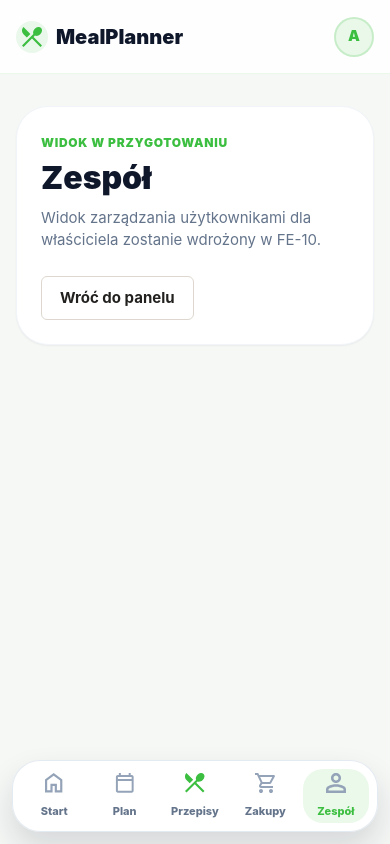
After one commit to danielryz/meal-planner, a PHP site: page /users in a window 390 px wide. The commit adds this page. Run offline with PHP 8.4, Linux system fonts and the light colour scheme.

Commit message:
feat(frontend): add authenticated app shell
  - add responsive app topbar and mobile navigation for protected views
  - create dashboard and app placeholder views for upcoming frontend screens
  - add temporary routes for meal planner, grocery list, users, settings, and logout
  - add app shell styles and local navigation icons
  - document backend requirements for role-aware app navigation

```diff
--- a/Routing.php
+++ b/Routing.php
@@ -28,13 +28,33 @@ class Routing {
             "controller" => "DashboardController",
             "action" => "recipes"
         ],
+        "meal-planner" => [
+            "controller" => "DashboardController",
+            "action" => "mealPlanner"
+        ],
+        "grocery-list" => [
+            "controller" => "DashboardController",
+            "action" => "groceryList"
+        ],
+        "users" => [
+            "controller" => "DashboardController",
+            "action" => "users"
+        ],
+        "settings" => [
+            "controller" => "DashboardController",
+            "action" => "settings"
+        ],
+        "logout" => [
+            "controller" => "SecurityController",
+            "action" => "logout"
+        ],
         "dashboard" => [
             "controller" => "DashboardController",
-            "action" => "index"
+            "action" => "dashboard"
         ],
         "" => [
             "controller" => "DashboardController",
-            "action" => "index"
+            "action" => "home"
         ],
     ];
 
@@ -45,7 +65,12 @@ class Routing {
             case '':
             case 'about':
             case 'recipes':
+            case 'meal-planner':
+            case 'grocery-list':
+            case 'users':
+            case 'settings':
             case 'login':
+            case 'logout':
             case 'register':
                 $controller = Routing::$routes[$path]["controller"];
                 $action = Routing::$routes[$path]["action"];
--- /dev/null
+++ b/public/styles/views/app-shell.css
@@ -0,0 +1,359 @@
+.app-page {
+  min-height: 100vh;
+  background: #f6f8f6;
+  color: #0f172a;
+  padding-bottom: 0;
+}
+
+.app-topbar {
+  position: sticky;
+  top: 0;
+  z-index: 30;
+  border-bottom: 1px solid rgba(60, 190, 64, 0.1);
+  background: rgba(255, 255, 255, 0.84);
+  backdrop-filter: blur(12px);
+}
+
+.app-topbar__inner {
+  width: min(100% - 48px, 1280px);
+  min-height: 73px;
+  display: flex;
+  align-items: center;
+  gap: 32px;
+  margin: 0 auto;
+}
+
+.app-brand {
+  display: inline-flex;
+  align-items: center;
+  gap: 8px;
+  color: #0f172a;
+  font-size: 1.25rem;
+  font-weight: 900;
+  text-decoration: none;
+  white-space: nowrap;
+}
+
+.app-brand__mark {
+  width: 32px;
+  height: 32px;
+  display: grid;
+  place-items: center;
+  border-radius: 999px;
+  background: rgba(60, 190, 64, 0.1);
+}
+
+.app-brand__mark img {
+  width: 20px;
+  height: 20px;
+}
+
+.app-topbar__nav {
+  display: flex;
+  align-items: center;
+  gap: 28px;
+}
+
+.app-topbar__link {
+  color: #475569;
+  font-size: 0.875rem;
+  font-weight: 700;
+  text-decoration: none;
+  white-space: nowrap;
+}
+
+.app-topbar__link:hover,
+.app-topbar__link:focus-visible,
+.app-topbar__link.is-active {
+  color: var(--color-primary);
+}
+
+.app-search {
+  max-width: 448px;
+  min-width: 240px;
+  flex: 1;
+  position: relative;
+  margin-left: auto;
+}
+
+.app-search span {
+  position: absolute;
+  left: 16px;
+  top: 50%;
+  width: 14px;
+  height: 14px;
+  border: 2px solid #94a3b8;
+  border-radius: 999px;
+  transform: translateY(-50%);
+}
+
+.app-search span::after {
+  position: absolute;
+  right: -6px;
+  bottom: -5px;
+  width: 7px;
+  height: 2px;
+  border-radius: 999px;
+  background: #94a3b8;
+  content: "";
+  transform: rotate(45deg);
+}
+
+.app-search input {
+  width: 100%;
+  min-height: 40px;
+  border: 0;
+  border-radius: 999px;
+  background: #f1f5f9;
+  color: #0f172a;
+  padding: 10px 16px 10px 42px;
+}
+
+.app-search input:focus {
+  outline: 3px solid rgba(60, 190, 64, 0.18);
+}
+
+.app-user-menu {
+  display: flex;
+  align-items: center;
+  gap: 10px;
+}
+
+.app-user-menu__avatar {
+  width: 40px;
+  height: 40px;
+  display: grid;
+  place-items: center;
+  border: 2px solid rgba(60, 190, 64, 0.2);
+  border-radius: 999px;
+  background: rgba(60, 190, 64, 0.1);
+  color: var(--color-primary);
+  font-weight: 900;
+}
+
+.app-user-menu__meta {
+  display: grid;
+  line-height: 1.2;
+}
+
+.app-user-menu__meta span {
+  color: #0f172a;
+  font-size: 0.875rem;
+  font-weight: 800;
+}
+
+.app-user-menu__meta small {
+  color: #64748b;
+  font-size: 0.75rem;
+}
+
+.app-user-menu__logout {
+  min-height: 36px;
+  display: inline-flex;
+  align-items: center;
+  border-radius: 999px;
+  background: rgba(60, 190, 64, 0.1);
+  color: var(--color-primary);
+  font-size: 0.8125rem;
+  font-weight: 800;
+  padding: 8px 14px;
+  text-decoration: none;
+}
+
+.app-user-menu__logout:hover,
+.app-user-menu__logout:focus-visible {
+  background: var(--color-primary);
+  color: #ffffff;
+}
+
+.app-main {
+  padding: 48px 0 72px;
+}
+
+.app-main__inner {
+  width: min(100% - 48px, 1120px);
+  display: grid;
+  gap: 32px;
+  margin: 0 auto;
+}
+
+.app-hero,
+.app-role-panel {
+  display: flex;
+  align-items: center;
+  justify-content: space-between;
+  gap: 24px;
+  border: 1px solid #f1f5f9;
+  border-radius: 48px;
+  background: #ffffff;
+  padding: 40px;
+  box-shadow: 0 1px 2px rgba(15, 23, 42, 0.05);
+}
+
+.app-kicker {
+  display: inline-flex;
+  color: var(--color-primary);
+  font-size: 0.75rem;
+  font-weight: 900;
+  letter-spacing: 0.06em;
+  margin-bottom: 8px;
+  text-transform: uppercase;
+}
+
+.app-hero h1,
+.app-role-panel h2 {
+  margin: 0 0 10px;
+  color: #0f172a;
+  font-size: 2rem;
+  font-weight: 900;
+  line-height: 1.15;
+}
+
+.app-hero p,
+.app-role-panel p {
+  max-width: 660px;
+  color: #64748b;
+  margin-bottom: 0;
+}
+
+.app-hero__button {
+  border-radius: 999px;
+  white-space: nowrap;
+}
+
+.app-overview-grid {
+  display: grid;
+  grid-template-columns: repeat(3, minmax(0, 1fr));
+  gap: 24px;
+}
+
+.app-overview-card {
+  min-height: 180px;
+  display: grid;
+  gap: 18px;
+  align-content: start;
+  border: 1px solid #f1f5f9;
+  border-radius: 32px;
+  background: #ffffff;
+  padding: 24px;
+}
+
+.app-overview-card__icon {
+  width: 48px;
+  height: 48px;
+  display: grid;
+  place-items: center;
+  border-radius: 999px;
+  background: rgba(60, 190, 64, 0.1);
+}
+
+.app-overview-card__icon img {
+  width: 24px;
+  height: 24px;
+}
+
+.app-overview-card h2 {
+  color: #0f172a;
+  font-size: 1.125rem;
+  margin-bottom: 8px;
+}
+
+.app-overview-card p {
+  color: #64748b;
+  font-size: 0.925rem;
+  margin-bottom: 0;
+}
+
+.app-mobile-nav {
+  display: none;
+}
+
+@media (max-width: 1040px) {
+  .app-topbar__inner {
+    width: min(100% - 32px, 1280px);
+    gap: 18px;
+  }
+
+  .app-topbar__nav {
+    gap: 16px;
+  }
+
+  .app-user-menu__meta,
+  .app-user-menu__logout {
+    display: none;
+  }
+}
+
+@media (max-width: 820px) {
+  .app-page {
+    padding-bottom: 78px;
+  }
+
+  .app-topbar__inner {
+    justify-content: space-between;
+  }
+
+  .app-topbar__nav,
+  .app-search {
+    display: none;
+  }
+
+  .app-main {
+    padding: 32px 0;
+  }
+
+  .app-main__inner {
+    width: min(100% - 32px, 1120px);
+  }
+
+  .app-hero,
+  .app-role-panel {
+    align-items: flex-start;
+    flex-direction: column;
+    border-radius: 32px;
+    padding: 24px;
+  }
+
+  .app-overview-grid {
+    grid-template-columns: 1fr;
+  }
+
+  .app-mobile-nav {
+    position: fixed;
+    left: 12px;
+    right: 12px;
+    bottom: 12px;
+    z-index: 40;
+    display: grid;
+    grid-template-columns: repeat(auto-fit, minmax(64px, 1fr));
+    gap: 4px;
+    border: 1px solid rgba(226, 232, 240, 0.9);
+    border-radius: 28px;
+    background: rgba(255, 255, 255, 0.92);
+    padding: 8px;
+    backdrop-filter: blur(16px);
+    box-shadow: 0 16px 32px rgba(15, 23, 42, 0.14);
+  }
+
+  .app-mobile-nav__link {
+    min-height: 54px;
+    display: grid;
+    place-items: center;
+    gap: 3px;
+    border-radius: 20px;
+    color: #64748b;
+    font-size: 0.6875rem;
+    font-weight: 800;
+    text-decoration: none;
+  }
+
+  .app-mobile-nav__link img {
+    width: 20px;
+    height: 20px;
+  }
+
+  .app-mobile-nav__link.is-active {
+    background: rgba(60, 190, 64, 0.1);
+    color: var(--color-primary);
+  }
+}
--- /dev/null
+++ b/public/views/app-placeholder.html
@@ -0,0 +1,28 @@
+<!doctype html>
+<html lang="pl">
+  <head>
+    <?php
+      $pageTitle = ($placeholderTitle ?? 'Widok aplikacji') . ' - MealPlanner';
+      include __DIR__ . '/partials/head.html';
+    ?>
+    <title><?= htmlspecialchars($pageTitle ?? 'MealPlanner') ?></title>
+  </head>
+  <body>
+    <div class="app-page">
+      <?php include __DIR__ . '/partials/app-nav.html'; ?>
+
+      <main class="app-main">
+        <div class="app-main__inner">
+          <section class="app-hero" aria-labelledby="placeholder-title">
+            <div>
+              <span class="app-kicker">Widok w przygotowaniu</span>
+              <h1 id="placeholder-title"><?= htmlspecialchars($placeholderTitle ?? 'Widok aplikacji') ?></h1>
+              <p><?= htmlspecialchars($placeholderDescription ?? 'Ten widok zostanie uzupełniony w kolejnym zadaniu frontendowym.') ?></p>
+            </div>
+            <a class="button button-secondary" href="/dashboard">Wróć do panelu</a>
+          </section>
+        </div>
+      </main>
+    </div>
+  </body>
+</html>
--- a/public/views/partials/app-nav.html
+++ b/public/views/partials/app-nav.html
@@ -1,25 +1,105 @@
-<header class="site-header">
-  <div class="container site-header__inner">
-    <a class="brand-link" href="/meal-planner" aria-label="MealPlanner">
-      <span class="brand-mark" aria-hidden="true">
-        <img src="/public/assets/icons/brand.svg" alt="" />
+<?php
+  $currentRoute = $currentRoute ?? 'dashboard';
+  $currentUserRole = $currentUserRole ?? 'user';
+  $currentUserName = $currentUserName ?? 'Użytkownik';
+
+  $appNavItems = [
+    [
+      'route' => 'dashboard',
+      'href' => '/dashboard',
+      'label' => 'Start',
+      'icon' => 'home.svg',
+      'roles' => ['owner', 'employee', 'user'],
+    ],
+    [
+      'route' => 'meal-planner',
+      'href' => '/meal-planner',
+      'label' => 'Plan',
+      'icon' => 'planner.svg',
+      'roles' => ['owner', 'employee', 'user'],
+    ],
+    [
+      'route' => 'recipes',
+      'href' => '/recipes',
+      'label' => 'Przepisy',
+      'icon' => 'recipes.svg',
+      'roles' => ['owner', 'employee', 'user'],
+    ],
+    [
+      'route' => 'grocery-list',
+      'href' => '/grocery-list',
+      'label' => 'Zakupy',
+      'icon' => 'grocery.svg',
+      'roles' => ['owner', 'employee', 'user'],
+    ],
+    [
+      'route' => 'users',
+      'href' => '/users',
+      'label' => 'Zespół',
+      'icon' => 'profile.svg',
+      'roles' => ['owner'],
+    ],
+    [
+      'route' => 'settings',
+      'href' => '/settings',
+      'label' => 'Ustawienia',
+      'icon' => 'settings.svg',
+      'roles' => ['owner', 'employee', 'user'],
+    ],
+  ];
+?>
+
+<header class="app-topbar">
+  <div class="app-topbar__inner">
+    <a class="app-brand" href="/dashboard" aria-label="MealPlanner">
+      <span class="app-brand__mark" aria-hidden="true">
+        <img src="/public/assets/icons/logo.svg" alt="" />
       </span>
-      <span class="brand-name">MealPlanner</span>
+      <span>MealPlanner</span>
     </a>
 
-    <nav class="site-nav" aria-label="Nawigacja aplikacji">
-      <ul class="nav-list">
-        <li><a class="nav-link" href="/meal-planner">Plan</a></li>
-        <li><a class="nav-link" href="/recipes">Przepisy</a></li>
-        <li><a class="nav-link" href="/grocery-list">Lista zakupów</a></li>
-        <?php if (($currentUserRole ?? null) === 'owner'): ?>
-          <li><a class="nav-link" href="/users">Użytkownicy</a></li>
+    <nav class="app-topbar__nav" aria-label="Nawigacja aplikacji">
+      <?php foreach ($appNavItems as $item): ?>
+        <?php if (in_array($currentUserRole, $item['roles'], true)): ?>
+          <a
+            class="app-topbar__link <?= $currentRoute === $item['route'] ? 'is-active' : '' ?>"
+            href="<?= htmlspecialchars($item['href']) ?>"
+          >
+            <?= htmlspecialchars($item['label']) ?>
+          </a>
         <?php endif; ?>
-      </ul>
+      <?php endforeach; ?>
     </nav>
 
-    <div class="site-header__actions">
-      <a class="button button-secondary" href="/logout">Wyloguj</a>
+    <form class="app-search" action="/recipes" method="get" role="search">
+      <label class="visually-hidden" for="app-search-query">Szukaj</label>
+      <span aria-hidden="true"></span>
+      <input id="app-search-query" name="query" type="search" placeholder="Szukaj przepisów, składników..." />
+    </form>
+
+    <div class="app-user-menu">
+      <div class="app-user-menu__avatar" aria-hidden="true">
+        <?= htmlspecialchars(substr($currentUserName, 0, 1)) ?>
+      </div>
+      <div class="app-user-menu__meta">
+        <span><?= htmlspecialchars($currentUserName) ?></span>
+        <small><?= htmlspecialchars($currentUserRole) ?></small>
+      </div>
+      <a class="app-user-menu__logout" href="/logout">Wyloguj</a>
     </div>
   </div>
 </header>
+
+<nav class="app-mobile-nav" aria-label="Nawigacja mobilna aplikacji">
+  <?php foreach ($appNavItems as $item): ?>
+    <?php if (in_array($currentUserRole, $item['roles'], true) && $item['route'] !== 'settings'): ?>
+      <a
+        class="app-mobile-nav__link <?= $currentRoute === $item['route'] ? 'is-active' : '' ?>"
+        href="<?= htmlspecialchars($item['href']) ?>"
+      >
+        <img src="/public/assets/icons/<?= htmlspecialchars($item['icon']) ?>" alt="" aria-hidden="true" />
+        <span><?= htmlspecialchars($item['label']) ?></span>
+      </a>
+    <?php endif; ?>
+  <?php endforeach; ?>
+</nav>
--- a/public/views/partials/head.html
+++ b/public/views/partials/head.html
@@ -8,6 +8,7 @@
     'public/styles/components.css',
     'public/styles/views/home.css',
     'public/styles/views/auth.css',
+    'public/styles/views/app-shell.css',
   ];
 
   foreach ($stylesheets as $stylesheet) {
--- a/src/controllers/DashboardController.php
+++ b/src/controllers/DashboardController.php
@@ -4,12 +4,36 @@ require_once 'AppController.php';
 
 class DashboardController extends AppController {
 
-    public function index() {
+    public function home() {
         // TODO pobieranie danych z bazy
         // wstawianie zmiennych na widok
         $title = "MealPlanner";
 
         return $this->render("index", ["title" => $title]);
+    }
+
+    public function dashboard() {
+        return $this->render("dashboard", [
+            "currentRoute" => "dashboard",
+            "currentUserRole" => "owner",
+            "currentUserName" => "Anna Nowak"
+        ]);
+    }
+
+    public function mealPlanner() {
+        return $this->renderAppPlaceholder("meal-planner", "Plan posiłków", "Widok planowania posiłków zostanie wdrożony w FE-05.");
+    }
+
+    public function groceryList() {
+        return $this->renderAppPlaceholder("grocery-list", "Lista zakupów", "Interaktywna lista zakupów zostanie wdrożona w FE-08.");
+    }
+
+    public function users() {
+        return $this->renderAppPlaceholder("users", "Zespół", "Widok zarządzania użytkownikami dla właściciela zostanie wdrożony w FE-10.");
+    }
+
+    public function settings() {
+        return $this->renderAppPlaceholder("settings", "Ustawienia", "Ustawienia konta i preferencji zostaną podłączone w późniejszym etapie.");
     }
 
     public function about() {
@@ -19,4 +43,14 @@ class DashboardController extends AppController {
     public function recipes() {
         return $this->render("recipes");
     }
+
+    private function renderAppPlaceholder(string $route, string $title, string $description) {
+        return $this->render("app-placeholder", [
+            "currentRoute" => $route,
+            "currentUserRole" => "owner",
+            "currentUserName" => "Anna Nowak",
+            "placeholderTitle" => $title,
+            "placeholderDescription" => $description,
+        ]);
+    }
 }
--- a/src/controllers/SecurityController.php
+++ b/src/controllers/SecurityController.php
@@ -13,4 +13,10 @@ class SecurityController extends AppController {
     public function register() {
         return $this->render("register");
     }
+
+    public function logout() {
+        return $this->render("login", [
+            "pageTitle" => "Logowanie - MealPlanner"
+        ]);
+    }
 }
```
Also changed, not shown: public/views/dashboard.html (added, +76 -0 lines), public/assets/icons/filter.svg (added), public/assets/icons/grocery.svg (added), public/assets/icons/home.svg (added), public/assets/icons/planner.svg (added), public/assets/icons/recipes.svg (added), public/assets/icons/settings.svg (added).
